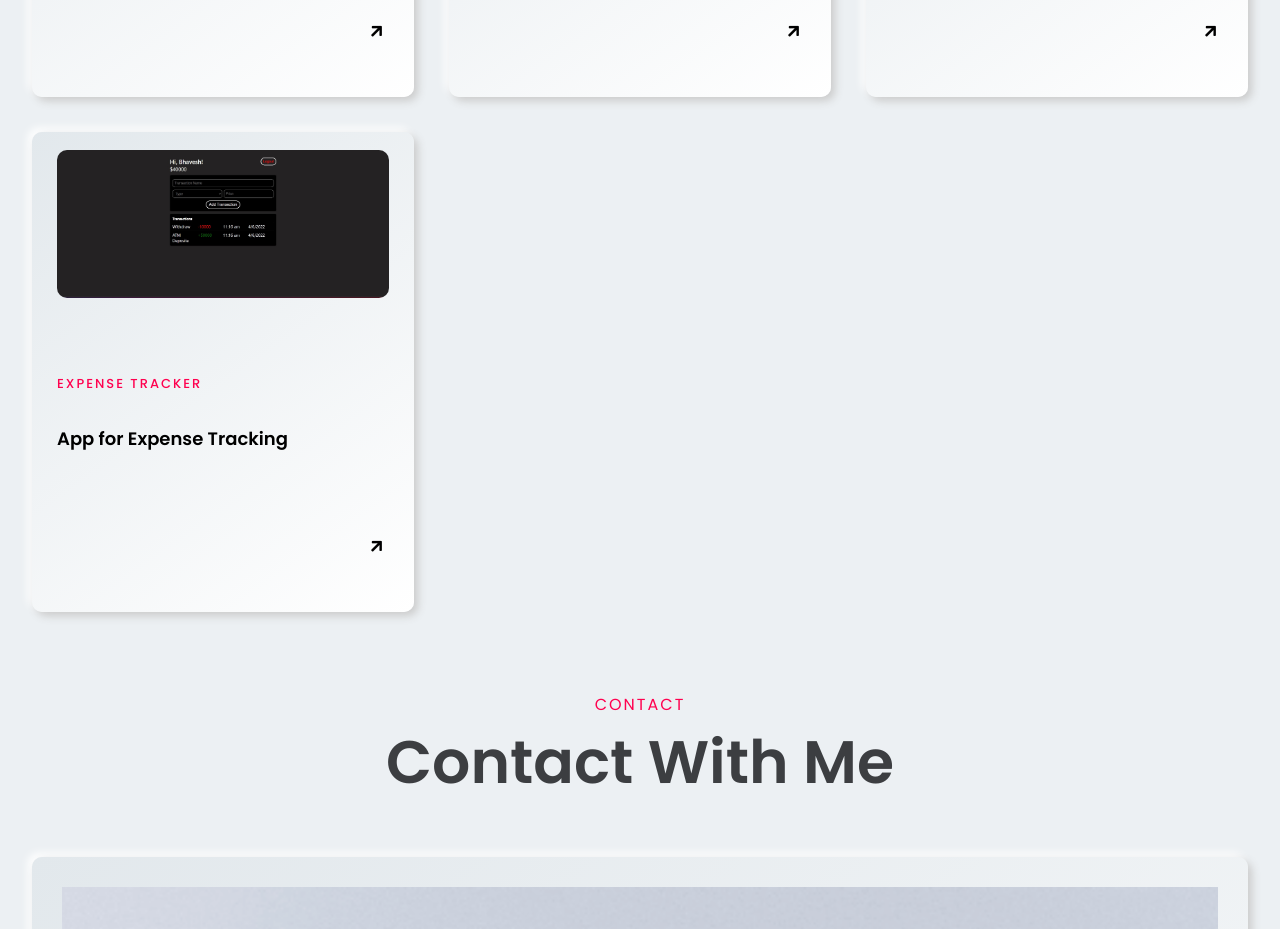
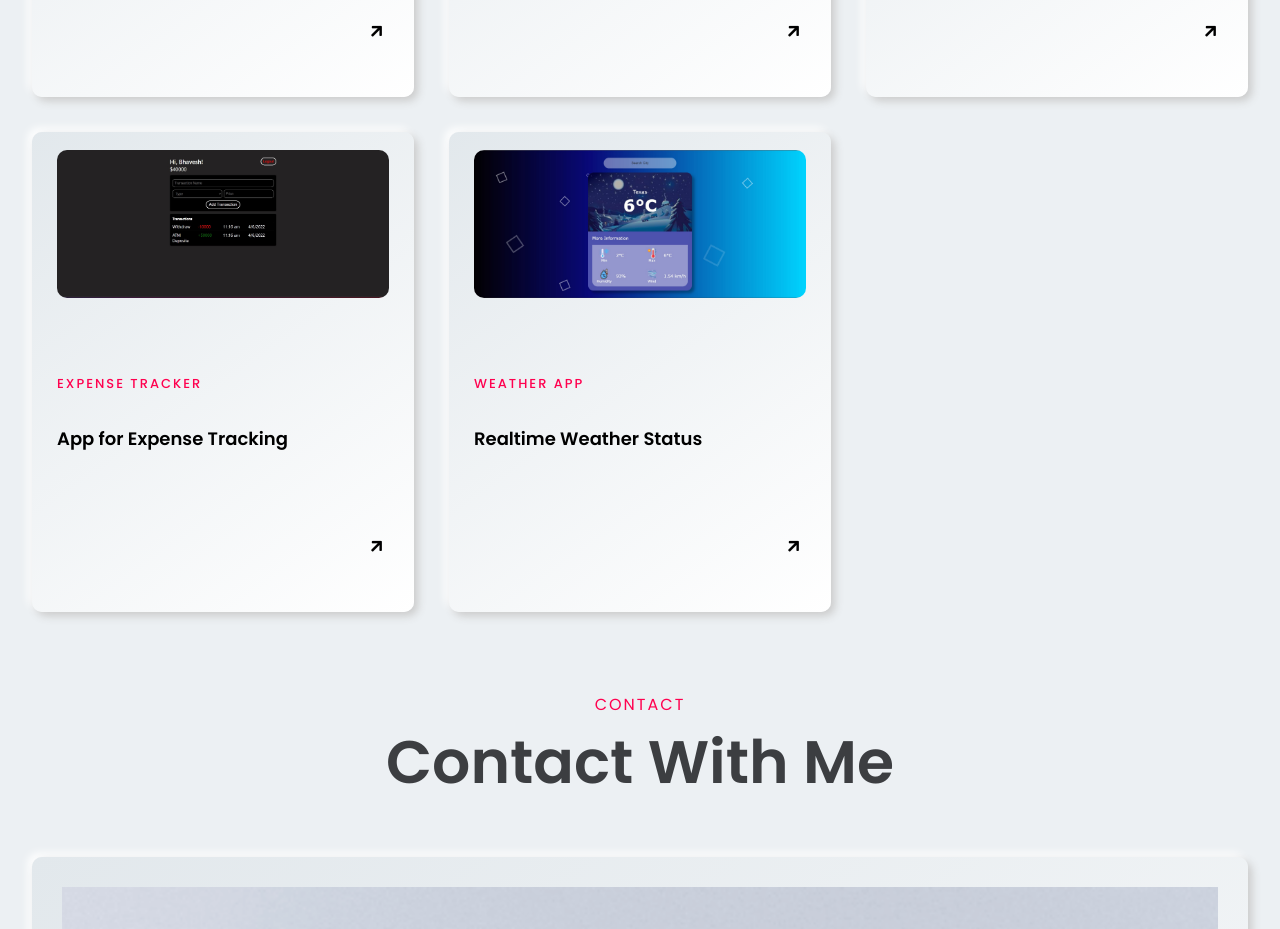
Before and after one commit to Kishan-Kumar-Zalavadia/ReactPortfolio, a React (Create React App) app: page / in a window 1280 px wide. Shown: the part 2540-3469 px from the top of the page. Built offline with nearby package versions, Linux system fonts and the light colour scheme.

Commit message:
WeatherApp added

```diff
--- a/src/component/Portfolio/Portfolio_data.js
+++ b/src/component/Portfolio/Portfolio_data.js
@@ -56,5 +56,13 @@ const Portfolio_data = [
     image: "./image/expenseTracker.jpg",
     link: "https://mymoneymoney.netlify.app/",
   },
+  {
+    id: 8,
+    category: "Weather App",
+    totalLike: "690",
+    title: "Realtime Weather Status",
+    image: "./image/weatherApp.jpg",
+    link: "https://myweathercityapp.netlify.app/",
+  },
 ]
 export default Portfolio_data
```
Also changed, not shown: public/image/weatherApp.jpg (added).
